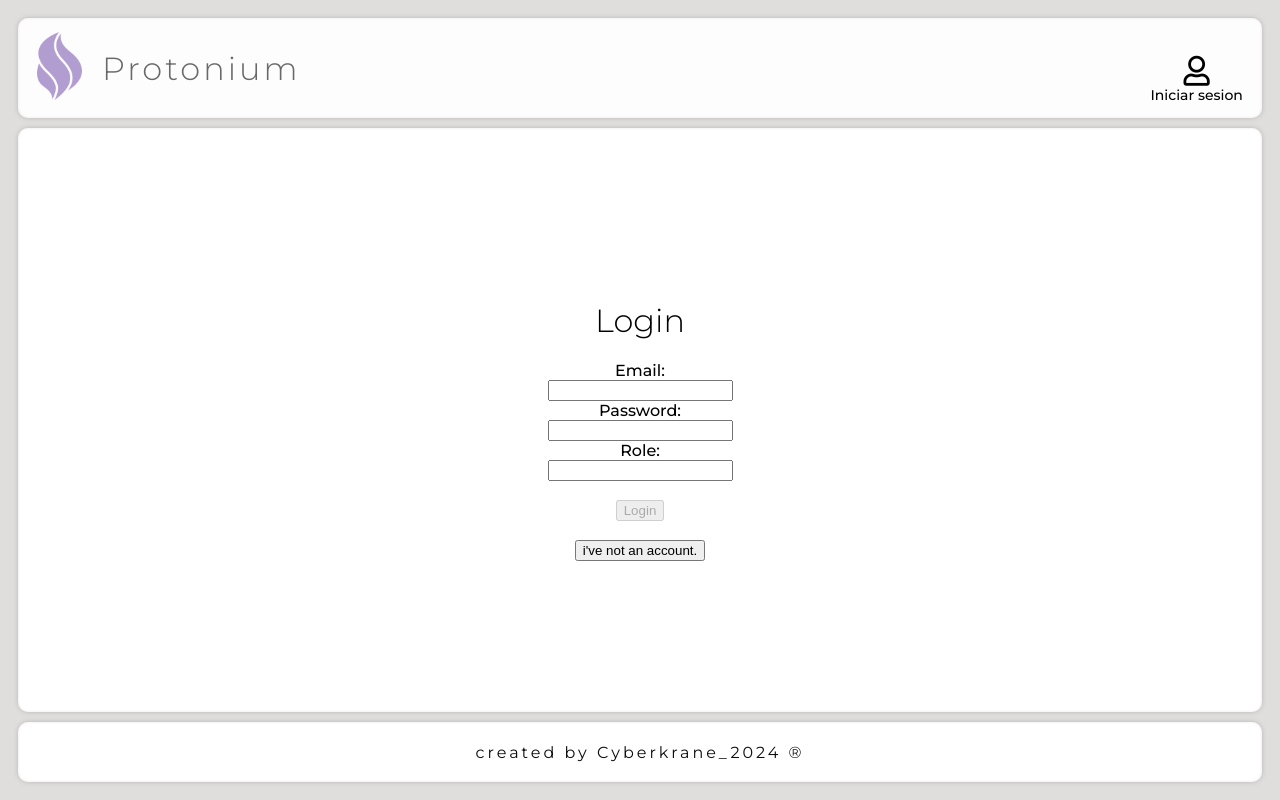
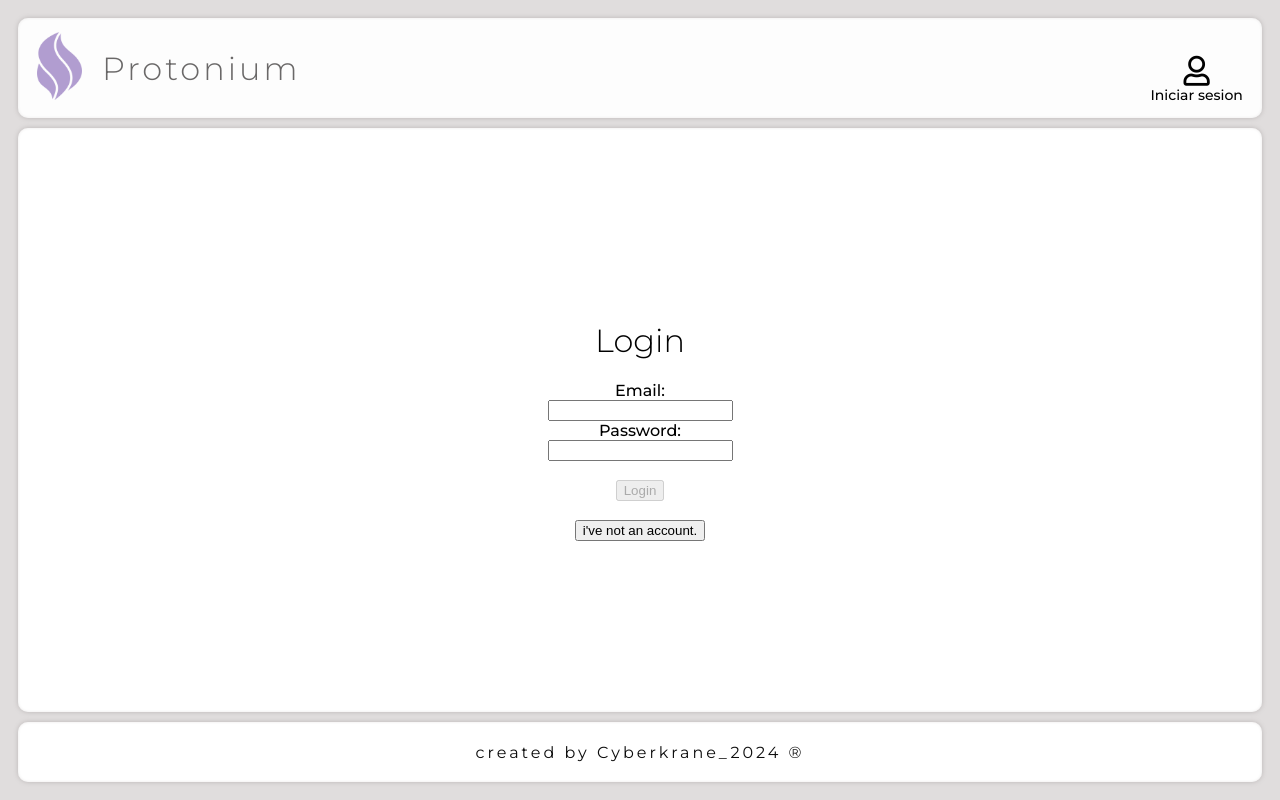
Before and after one commit to Cyberkrane/Fullstack003, an Angular app in the folder frontend/: page /login in a window 1280 px wide. Built offline with nearby package versions, Linux system fonts and the light colour scheme.

Commit message:
actualizacion en el login

```diff
--- a/frontend/src/app/auth/components/auth-form/auth-form.component.html
+++ b/frontend/src/app/auth/components/auth-form/auth-form.component.html
@@ -49,8 +49,8 @@
 
         </div>
     </div>
-
-    <div class="form_field">
+    <!-- TODO: hacer logica para que solo el administrador pueda asignar el rol -->
+    <div class="form_field" *ngIf="title == 'Register'" aria-required="true">
         <label>Role: </label>
         <div class="item_row">
             <input type="text" formControlName="role">
--- a/frontend/src/app/auth/components/auth-form/auth-form.component.ts
+++ b/frontend/src/app/auth/components/auth-form/auth-form.component.ts
@@ -25,7 +25,7 @@ export class AuthFormComponent {
       email: ['', Validators.required],
       password: ['', Validators.required],
       repeat_password: [''],
-      role: ['', Validators.required],
+      role: [''],
     });
   }
 
--- a/frontend/src/app/auth/services/auth.service.ts
+++ b/frontend/src/app/auth/services/auth.service.ts
@@ -37,7 +37,7 @@ export class AuthService {
   }
 
   login(user: User): Observable<any> {
-    return this.httpClient.get(`${this.baseUrl}/users?email=${user.email}&password=${user.password}&role=${user.role}`)
+    return this.httpClient.get(`${this.baseUrl}/users?email=${user.email}&password=${user.password}`)
       .pipe(
         tap((resp: any | null) => {
           if (resp && Object.keys(resp).length !== 0) {
```
